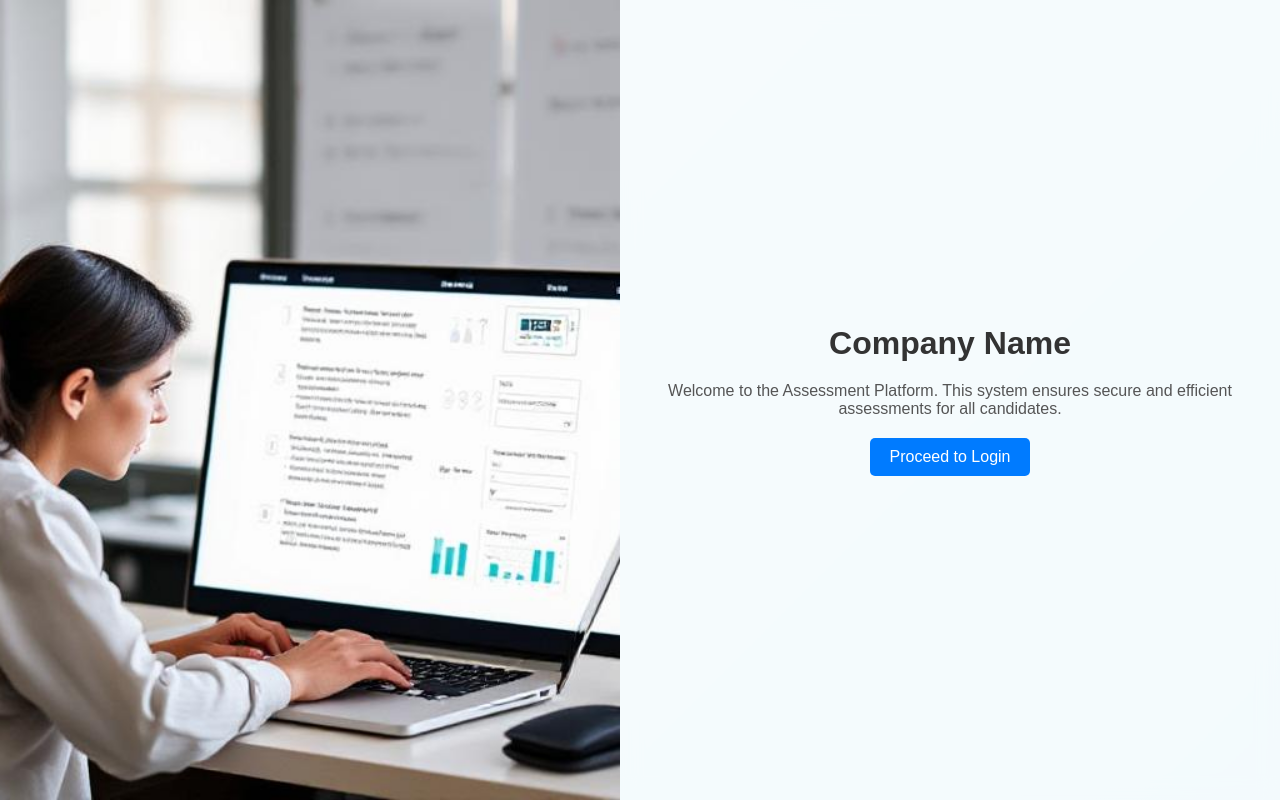
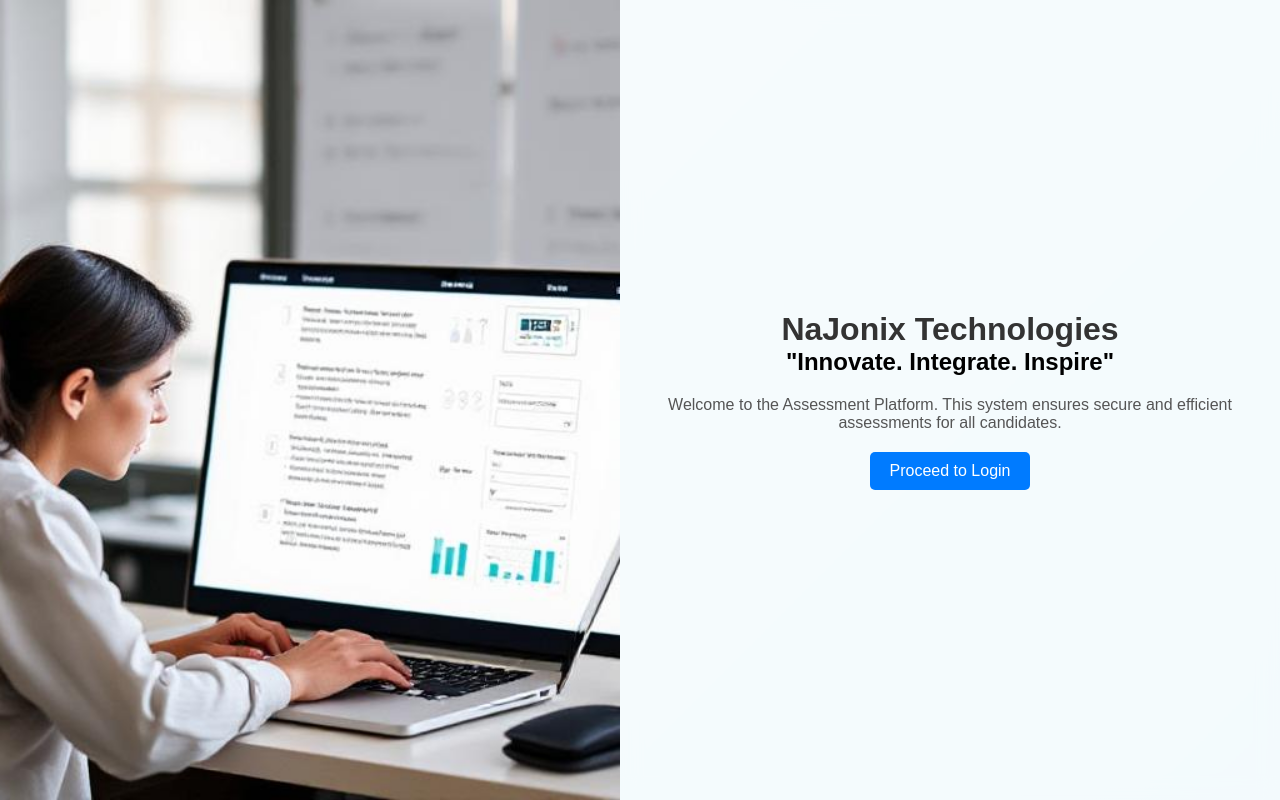
Before and after one commit to AlwynRajivS/Home-Page, a plain HTML site: page index.html in a window 1280 px wide. Drawn offline with Linux system fonts and the light colour scheme.

Commit message:
Update index.html

```diff
--- a/index.html
+++ b/index.html
@@ -60,7 +60,8 @@
 <body>
     <div class="left"></div>
     <div class="right">
-        <h1>Company Name</h1>
+        <h1>NaJonix Technologies</h1>
+        <h2>"Innovate. Integrate. Inspire"</h2>
         <p>Welcome to the Assessment Platform. This system ensures secure and efficient assessments for all candidates.</p>
         <a href="https://rb.gy/r183az" class="btn">Proceed to Login</a>
     </div>
```
